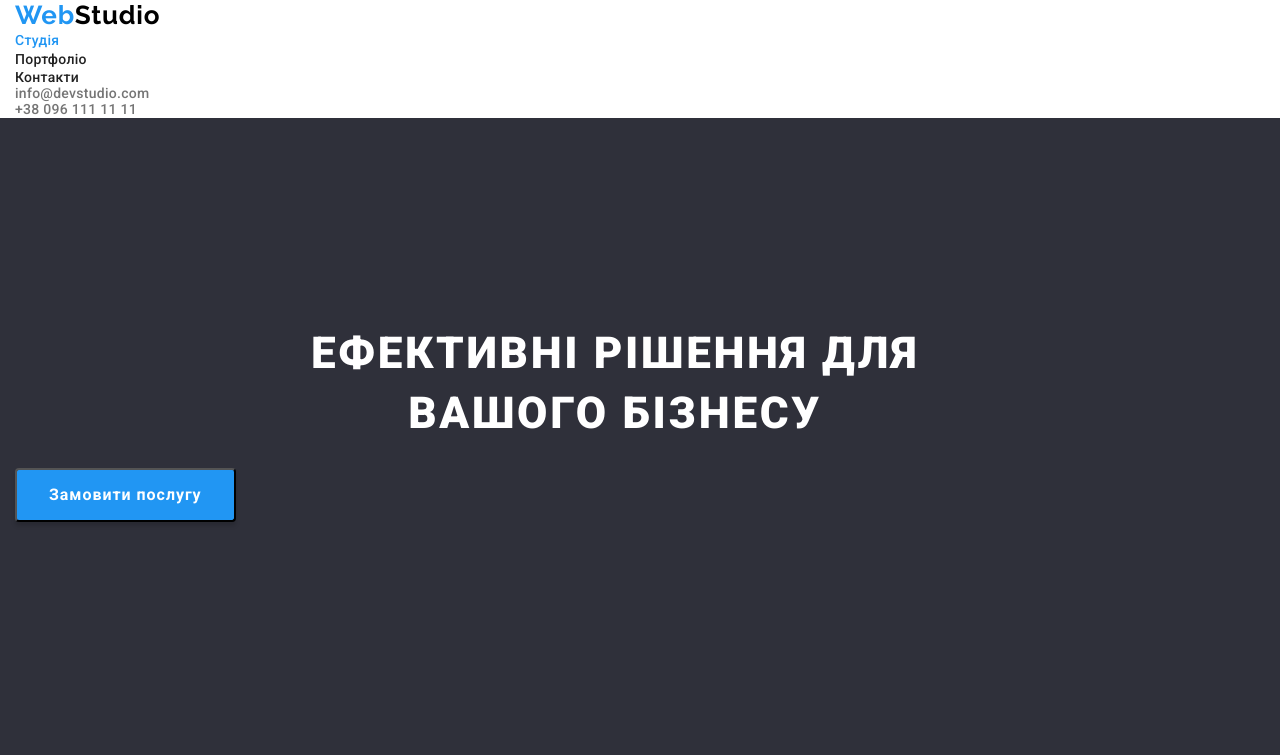
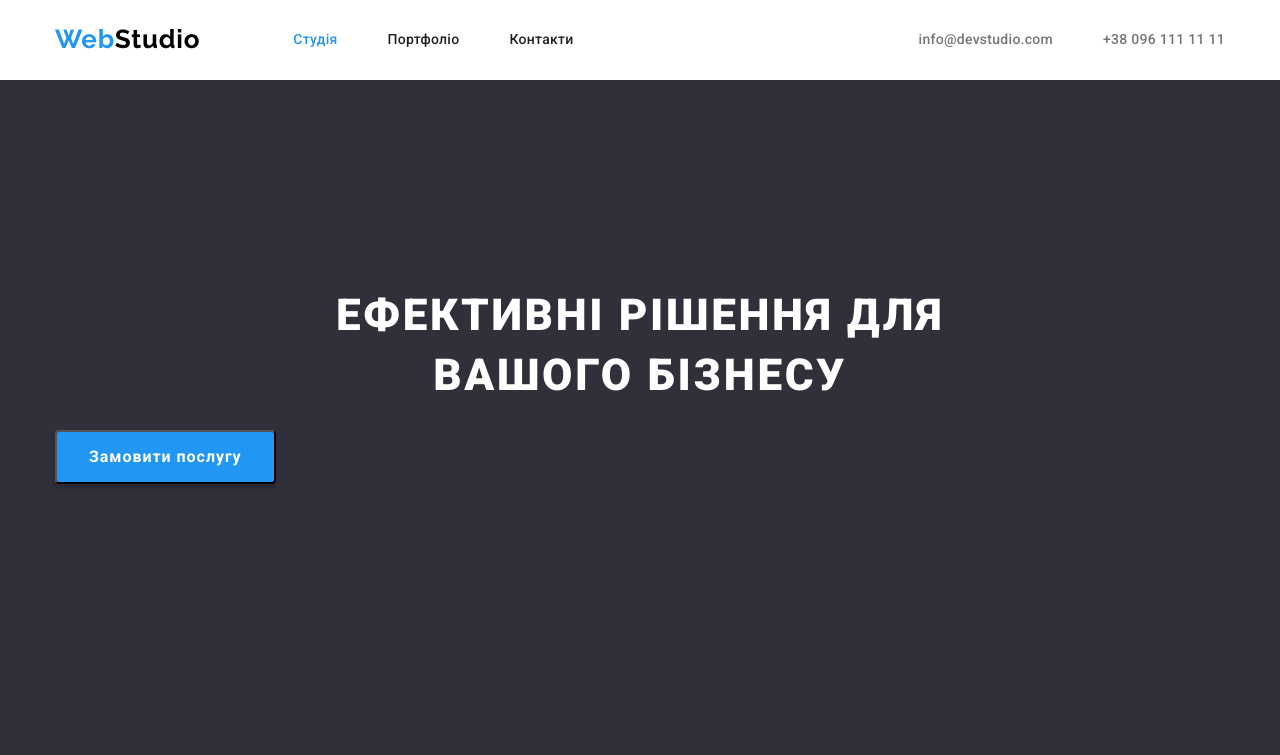
Before and after one commit to IvanKrykunov/goit-markup-hw-03, a plain HTML site: page index.html in a window 1280 px wide. Shown: the top 755 px of the page. Drawn offline with nearby package versions, Linux system fonts and the light colour scheme.

Commit message:
dz3 add heder

```diff
--- a/css/styles.css
+++ b/css/styles.css
@@ -39,18 +39,43 @@ body {
 }
 .container {
   width: 1200px;
-  margin-left: 15px;
-  margin-right: 15px;
+  margin-left: auto;
+  margin-right: auto;
+  padding-left: 15px;
+  padding-right: 15px;
 }
 /* хедер */
 
 .nav {
+  align-items: center;
+  display: flex;
 }
 .ul-none .link.current {
   color: var(--accent-color);
 }
 /* навігація хедера */
+.container-nav {
+  display: flex;
+}
+.siti-nav {
+  display: flex;
+}
+.siti-links {
+  display: flex;
+  align-items: center;
+  margin-left: auto;
+}
+.siti-nav .item + .item {
+  margin-left: 50px;
+}
+.siti-links .item + .item {
+  margin-left: 50px;
+}
+
 .link {
+  display: block;
+  padding-top: 32px;
+  padding-bottom: 32px;
   font-weight: 500;
   font-size: 14px;
   line-height: 1.14;
@@ -58,8 +83,12 @@ body {
   color: var(--primary-text-color);
   text-decoration-line: none;
 }
+
 .links {
-  display: flex;
+  display: block;
+  padding-top: 32px;
+  padding-bottom: 32px;
+
   font-weight: 500;
   font-size: 14px;
   line-height: 1.14;
@@ -67,6 +96,7 @@ body {
   text-decoration-line: none;
   color: var(--secondary-text-color);
 }
+
 .link:hover,
 .link:focus {
   color: var(--accent-color);
@@ -85,6 +115,7 @@ body {
   letter-spacing: 0.03em;
   color: var(--text-color);
   text-decoration-line: none;
+  margin-right: 93px;
 }
 
 /* перша секція */
@@ -94,6 +125,9 @@ body {
 .container-hero {
   padding-top: 206px;
   padding-bottom: 274px;
+  text-align: center;
+  margin-left: auto;
+  margin-right: auto;
 }
 .title-h1 {
   width: 696px;
--- a/index.html
+++ b/index.html
@@ -23,18 +23,20 @@
     <!---Хедер-->
     <header class="header">
       <!---Навігація-->
-      <div class="container">
+      <div class="container container-nav">
         <nav class="nav">
           <a class="logo-heder" href="./index.html"><span class="logo-web">Web</span>Studio</a>
-          <ul class="ul-none">
-            <li><a href="" class="link current">Студія</a></li>
-            <li><a href="portfolio.html" class="link">Портфоліо</a></li>
-            <li><a href="" class="link">Контакти</a></li>
+          <ul class="ul-none siti-nav">
+            <li class="item"><a href="" class="link current">Студія</a></li>
+            <li class="item"><a href="portfolio.html" class="link">Портфоліо</a></li>
+            <li class="item"><a href="" class="link">Контакти</a></li>
           </ul>
         </nav>
-        <ul class="ul-none">
-          <li><a href="mailto:info@devstudio.com" class="links">info@devstudio.com</a></li>
-          <li><a href="tel:+380961111111" class="links">+38 096 111 11 11</a></li>
+        <ul class="ul-none siti-links">
+          <li class="item">
+            <a href="mailto:info@devstudio.com" class="links">info@devstudio.com</a>
+          </li>
+          <li class="item"><a href="tel:+380961111111" class="links">+38 096 111 11 11</a></li>
         </ul>
       </div>
     </header>
```
Also changed, not shown: portfolio.html (+15 -12 lines).
